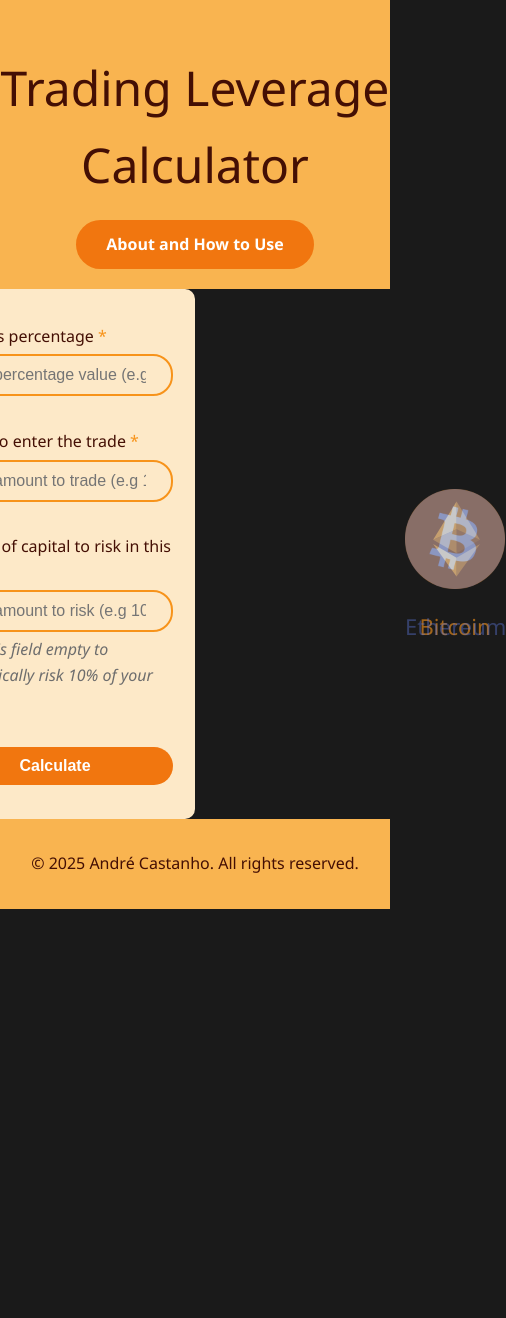
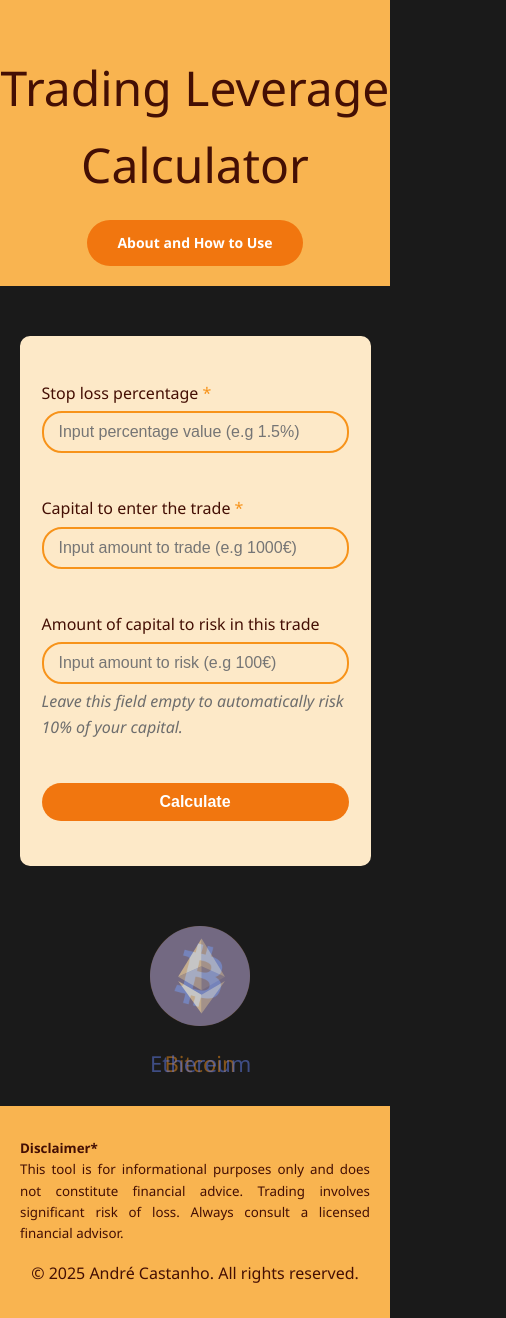
Before and after one commit to andre-castanho00/Crypto-Leverage-Calculator, a React (Vite) app: page / in a window 390 px wide. Shown: the whole page, 506 px wide, since content can reach past the window. Before the commit the page ends 909 px from the top, so only its background shows below. Built offline with nearby package versions, Linux system fonts and the light colour scheme.

Commit message:
Responsive for mobile

```diff
--- a/src/App.jsx
+++ b/src/App.jsx
@@ -1,5 +1,6 @@
 import { BrowserRouter as Router, Routes, Route } from "react-router-dom";
 import "./App.css";
+import "./responsive.css";
 import Home from "./pages/home/home";
 import About from "./pages/about/about";
 import ReactGA from "react-ga4";
--- a/src/components/footer/footer.jsx
+++ b/src/components/footer/footer.jsx
@@ -9,7 +9,13 @@ function Footer() {
   return (
     <footer>
       <div className="container">
-        <p>© 2025 André Castanho. All rights reserved.</p>
+        <small>
+          <strong>Disclaimer*</strong> This tool is for informational purposes
+          only and does not constitute financial advice. Trading involves
+          significant risk of loss. Always consult a licensed financial advisor.
+        </small>
+
+        <p style={{ marginTop: "1rem" }}>© 2025 André Castanho. All rights reserved.</p>
       </div>
     </footer>
   );
--- a/src/components/hero/hero.css
+++ b/src/components/hero/hero.css
@@ -33,11 +33,6 @@
   box-shadow: 0 10px 25px var(--shadow-hover);
 }
 
-/* Sections */
-section {
-  /* padding: 56.5px 0; */
-}
-
 .section-title {
   text-align: center;
   font-size: 2.5rem;
--- a/src/pages/about/about.jsx
+++ b/src/pages/about/about.jsx
@@ -41,6 +41,16 @@ function About() {
             display the result clearly.
           </li>
         </ol>
+
+        <h3>Disclaimer</h3>
+        <p>
+          The Trading Leverage Calculator provided on this website is intended
+          for educational and informational purposes only. It does not
+          constitute financial, investment, or trading advice. Past performance
+          is not indicative of future results. Always consult with a qualified
+          financial advisor before making any trading decisions. Use of this
+          tool is at your own risk.
+        </p>
       </div>
     );
   };
--- /dev/null
+++ b/src/responsive.css
@@ -0,0 +1,76 @@
+@media (max-width: 768px) {
+  .main-container,
+  .form-section {
+    flex-direction: column;
+    align-items: center;
+    gap: 40px !important;
+  }
+
+  .form-container,
+  .images-container {
+    width: 90% !important;
+    justify-content: center !important;
+  }
+
+  .form-container {
+    padding-top: 50px !important;
+  }
+
+  .images-container {
+    padding-bottom: 50px !important;
+  }
+
+  .calc-form {
+    width: 100%;
+    height: auto;
+    padding: 20px;
+  }
+
+  .form-item input {
+    font-size: 14px;
+    padding: 10px;
+  }
+
+  .submit-btn {
+    font-size: 14px;
+    padding: 10px;
+  }
+
+  .fade-images {
+    margin-left: 0;
+    margin-top: 20px;
+  }
+
+  .fade-item p {
+    font-size: 18px;
+  }
+
+  .about-section {
+    padding: 20px !important;
+    font-size: 16px !important;
+  }
+
+  .section-title {
+    font-size: 2rem;
+  }
+
+  .hero h1 {
+    font-size: 2rem;
+  }
+
+  .hero p {
+    font-size: 1rem;
+  }
+
+  .cta-button {
+    font-size: 14px;
+    padding: 10px 20px;
+  }
+
+  .container small {
+    display: flex;
+    flex-direction: column;
+    text-align: justify;
+    padding: 0px 20px;
+  }
+}
```
